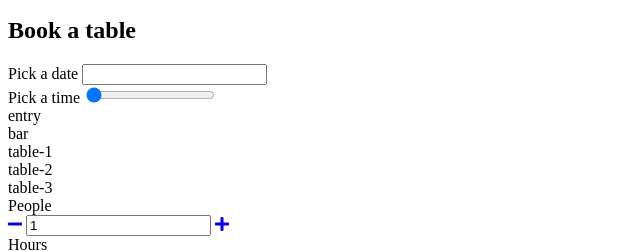
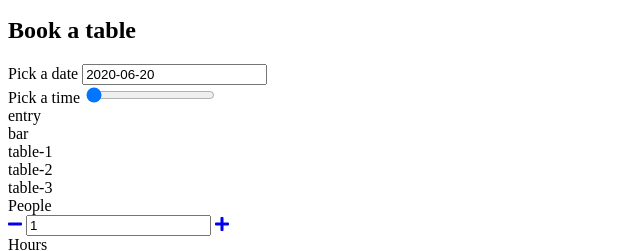
Before and after one commit to BasiaM1/project-pizzeria, a website with bundled scripts: page src/index.html in a window 1280 px wide. Shown: the part 273-524 px from the top of the page, 0-640 px from the left. Built offline with nearby package versions, Linux system fonts and the light colour scheme; files whose address does not match are found by name.

Commit message:
Add functionality of picking date

```diff
--- a/src/index.html
+++ b/src/index.html
@@ -9,6 +9,7 @@
   <link href="https://fonts.googleapis.com/css?family=Lato:400,300i,700%7COswald:300,500,700&amp;subset=latin-ext"
     rel="stylesheet">
   <link href="https://use.fontawesome.com/releases/v5.7.2/css/all.css" rel="stylesheet">
+  <link rel="stylesheet" href="https://cdn.jsdelivr.net/npm/flatpickr/dist/flatpickr.min.css">
   <link rel="stylesheet" href="css/style.css">
 </head>
 
@@ -245,7 +246,9 @@
   </script>
 
   <script src="https://cdnjs.cloudflare.com/ajax/libs/handlebars.js/4.1.0/handlebars.min.js"></script>
+  <script src="https://cdn.jsdelivr.net/npm/flatpickr"></script>
   <script src="js/app.js" type="module"></script>
+
 </body>
 
 </html>
--- a/src/js/components/Booking.js
+++ b/src/js/components/Booking.js
@@ -6,6 +6,7 @@ import {
   utils
 } from '../utils.js';
 import AmountWidget from './AmountWidget.js';
+import DatePicker from './DatePicker.js';
 
 class Booking {
   constructor(elBooking) {
@@ -28,9 +29,10 @@ class Booking {
     const generatedDOM = utils.createDOMFromHTML(generatedHTML);
     /* add element to thisBooking.dom.wrapper */
     thisBooking.dom.wrapper.appendChild(generatedDOM);
+
     thisBooking.dom.peopleAmount = thisBooking.dom.wrapper.querySelector(select.booking.peopleAmount);
-
     thisBooking.dom.hoursAmount = thisBooking.dom.wrapper.querySelector(select.booking.hoursAmount);
+    thisBooking.dom.datePicker = thisBooking.dom.wrapper.querySelector(select.widgets.datePicker.wrapper);
   }
 
   initWidgets() {
@@ -38,6 +40,7 @@ class Booking {
 
     thisBooking.peopleAmount = new AmountWidget(thisBooking.dom.peopleAmount);
     thisBooking.hoursAmount = new AmountWidget(thisBooking.dom.hoursAmount);
+    thisBooking.datePicker = new DatePicker(thisBooking.dom.datePicker);
   }
 }
 export default Booking;
--- /dev/null
+++ b/src/js/components/DatePicker.js
@@ -0,0 +1,53 @@
+import BaseWidget from './BaseWidget.js';
+import {
+  settings,
+  select
+} from '../settings.js';
+import {
+  utils
+} from '../utils.js';
+class DatePicker extends BaseWidget {
+  constructor(wrapper) {
+    super(wrapper, utils.dateToStr(new Date()));
+    const thisWidget = this;
+    thisWidget.dom.input = thisWidget.dom.wrapper.querySelector(select.widgets.datePicker.input);
+    thisWidget.initPlugin();
+  }
+
+  initPlugin() {
+    const thisWidget = this;
+    thisWidget.minDate = new Date(thisWidget.value);
+    thisWidget.maxDate = utils.addDays(thisWidget.minDate, settings.datePicker.maxDaysInFuture);
+    flatpickr(thisWidget.dom.input, {
+        defaultDate: thisWidget.minDate,
+        minDate: thisWidget.minDate,
+        maxDate: thisWidget.maxDate,
+        'locale': {
+          'firstDayOfWeek': 1
+        },
+        'disable': [
+          function (date) {
+            return (date.getDay() === 1);
+          }
+        ],
+        onChange: function (selectedDates, dateStr) {
+          thisWidget.value = dateStr;
+        },
+
+      }
+
+    );
+  }
+
+  parseValue(value) {
+
+    return value;
+  }
+
+  isValid() {
+    return true;
+  }
+
+  renderValue() {}
+}
+export default DatePicker;
```
